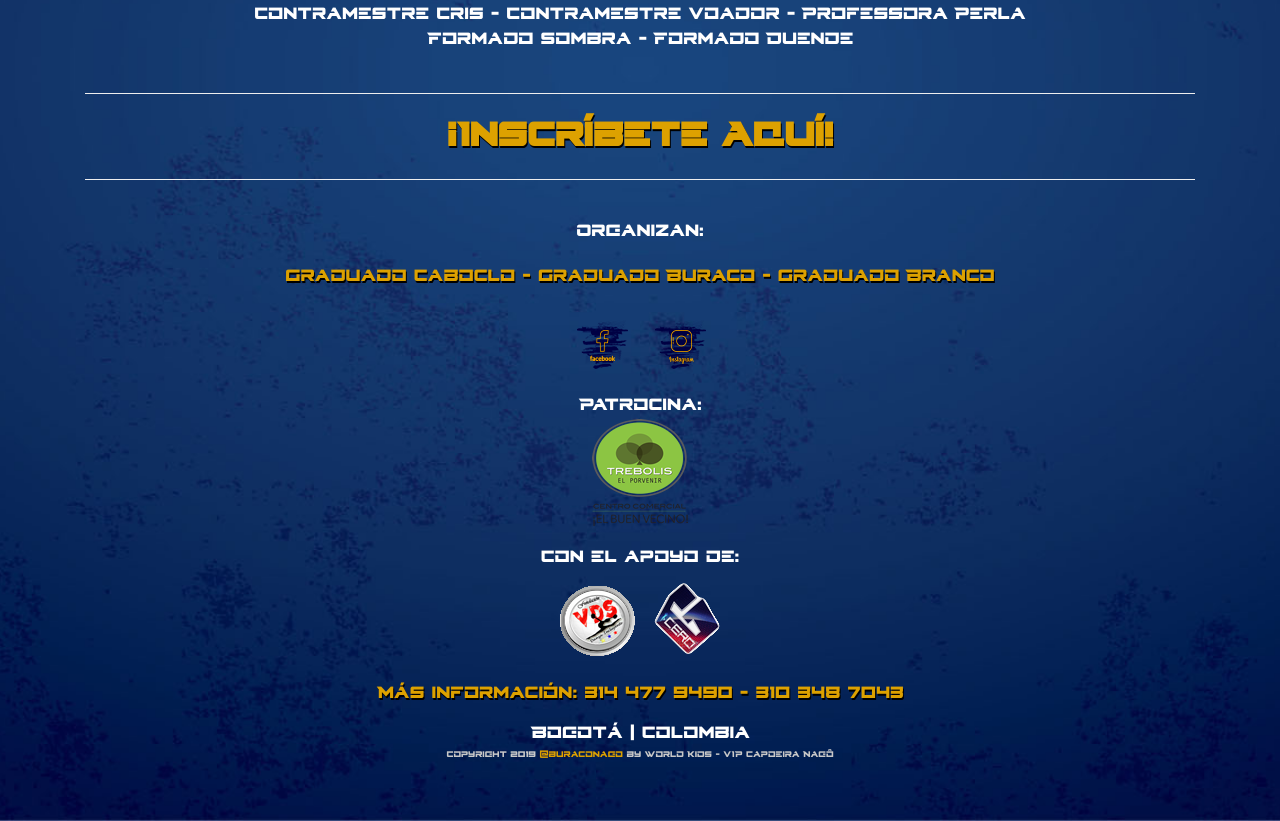
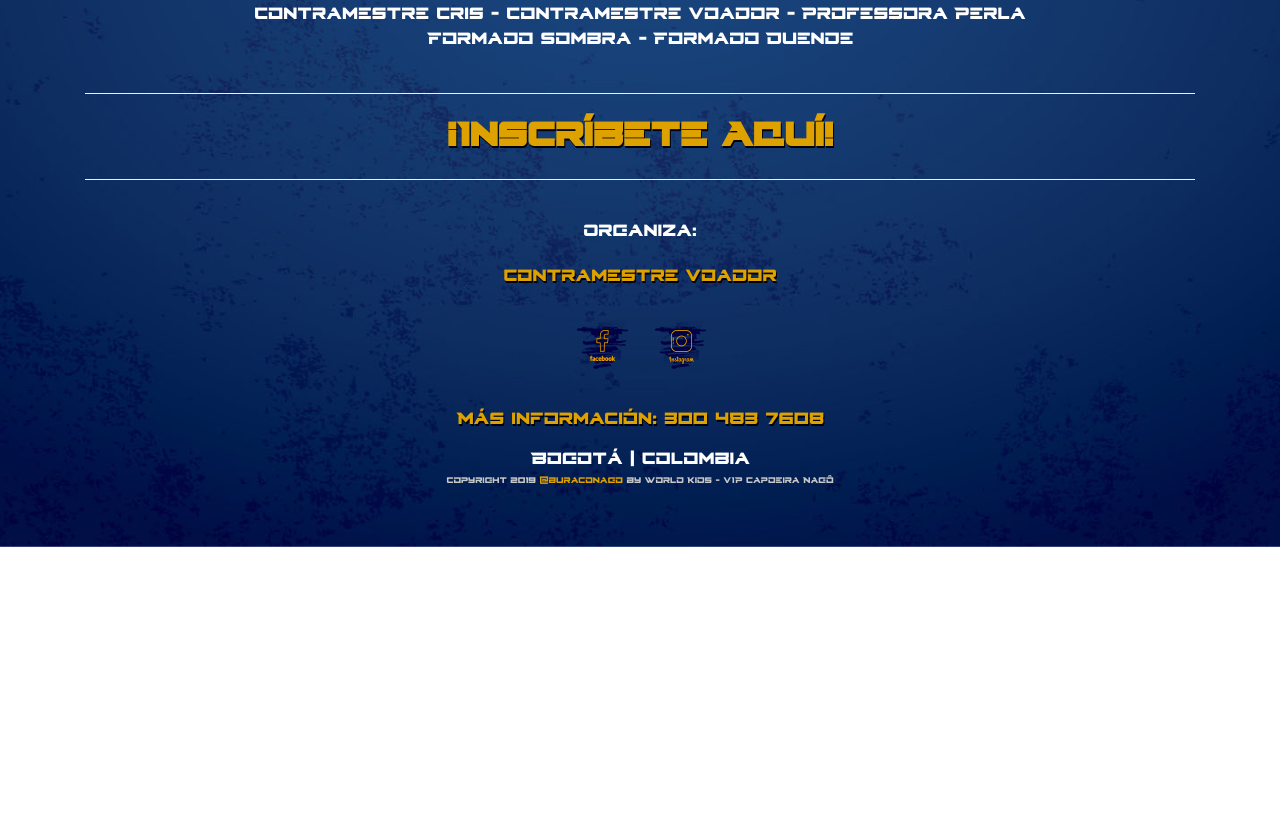
Before and after one commit to rdsr1991/nagobogota, a plain HTML site: page index.html in a window 1280 px wide. Shown: the part 684-1505 px from the top of the page. After the commit the page ends 1231 px from the top, so only its background shows below. Drawn offline with nearby package versions, Linux system fonts and the light colour scheme.

Commit message:
Update index.html

```diff
--- a/index.html
+++ b/index.html
@@ -113,9 +113,9 @@
                         <br>
                         <div class="row">
                               <div class="col-sm-12 text-center">
-                                 <h3>Organizan:</h3>
+                                 <h3>Organiza:</h3>
                                  <br>
-                                 <h3 class="dorado">Graduado Caboclo - Graduado Buraco - Graduado Branco</h3>
+                                 <h3 class="dorado">Contramestre Voador</h3>
                               </div>
                         </div>
                         <br>
@@ -123,7 +123,7 @@
                            <li><a href="https://www.facebook.com/vipnago/" target="_blank"><img src="assets/images/fb.png" width="auto" height="auto" alt="Capoeira Nagô Bogotá"></a>
                            <li><a href="https://www.facebook.com/vipnago/" target="_blank"><img src="assets/images/in.png" width="auto" height="auto" alt="Capoeira Nagô Bogotá"></a>
                         </ul>
-                        <div class="row">
+                        <!--div class="row">
                            <div class="col-sm-12 text-center">
                               <h3>Patrocina:</h3>
                               <img src="assets/images/logo-trebolis.png" width="auto" height="auto" alt="Centro Comercial Trebolis el Porvenir">
@@ -135,11 +135,11 @@
                               <h3>Con el apoyo de:</h3>
                               <img src="assets/images/apoyan.png" width="auto" height="auto" alt="Capoeira Nagô Bogotá">
                            </div>
-                        </div>
+                        </div-->
                         <div class="row">
                            <div class="col-sm-12 text-center copyRights">
                               <br>
-                              <h3 class="dorado">Más información: 314 477 9490 - 310 348 7043</h3>
+                              <h3 class="dorado">Más información: 300 483 7608</h3>
                               <br>
                               <h3>Bogotá | Colombia</h3>
                               Copyright 2019 <a href="https://www.instagram.com/buraconago/" target="_blank">@buraconago</a> by World Kids - VIP Capoeira Nagô
```
